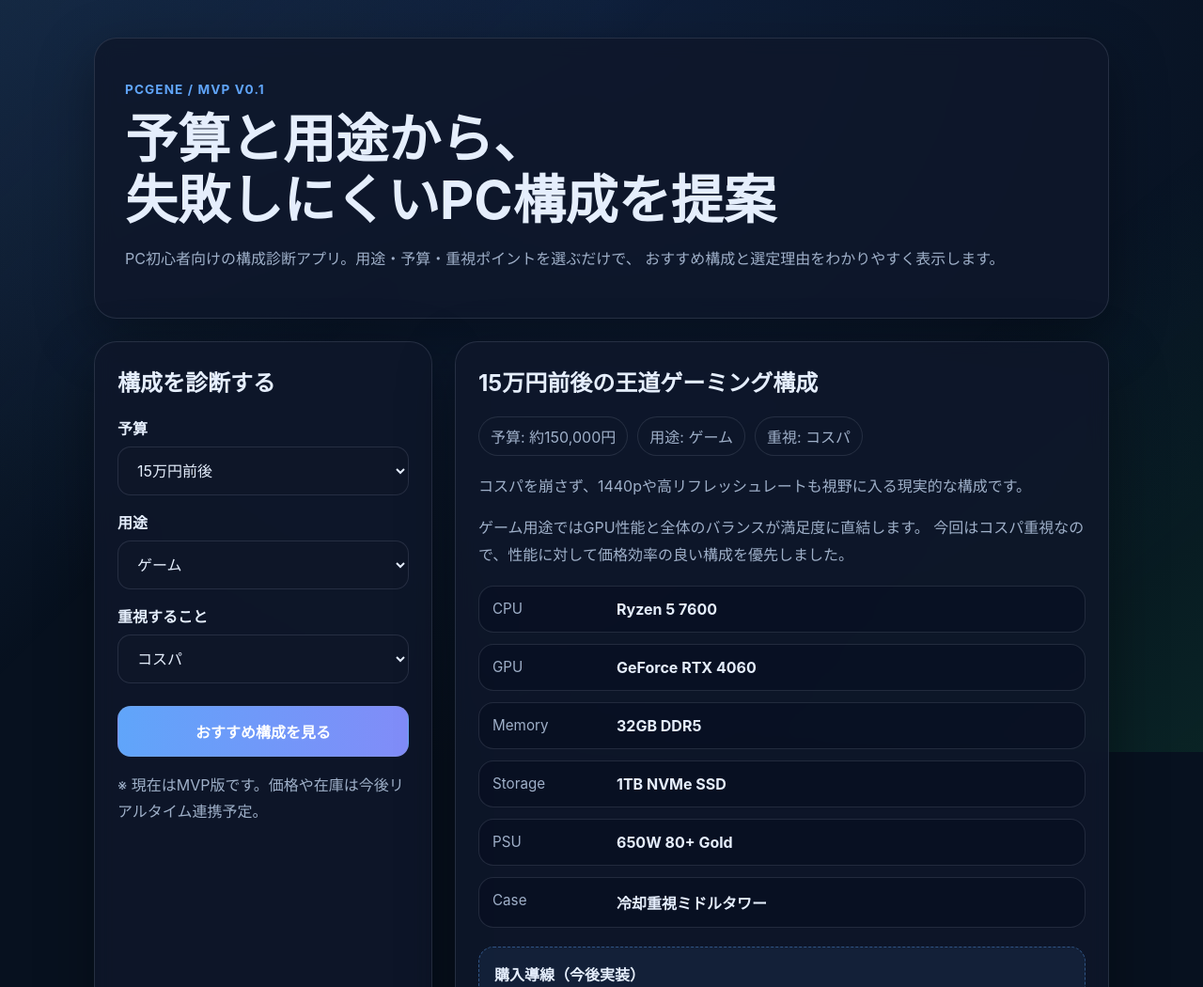
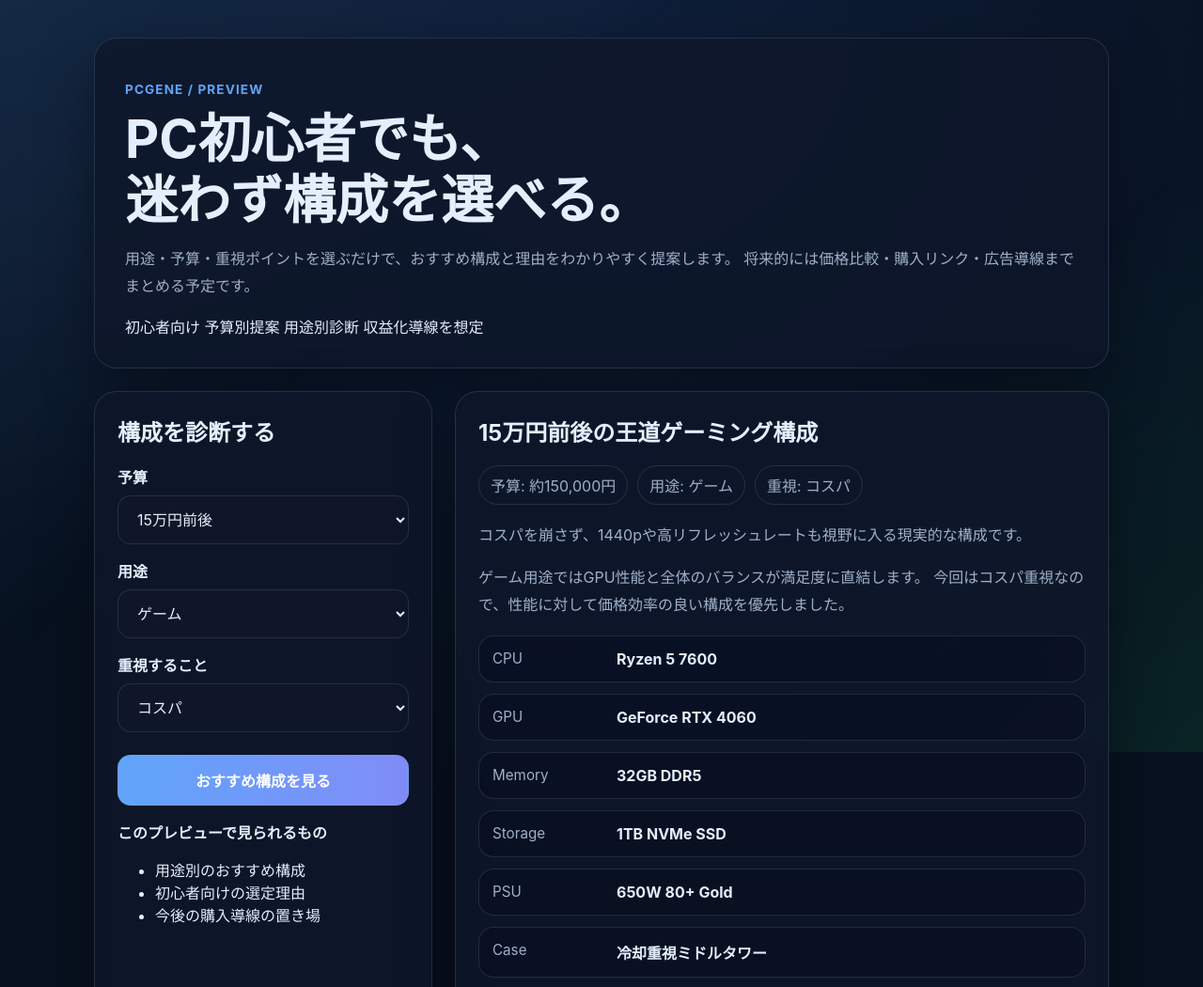
Before and after one commit to stone0141/PCgene, a website: page site/index.html in a window 1280 px wide. Shown: the top 1050 px of the page at 94% size. Drawn offline with Linux system fonts and the light colour scheme.

Commit message:
Add local preview workflow

```diff
--- a/site/index.html
+++ b/site/index.html
@@ -4,18 +4,27 @@
     <meta charset="UTF-8" />
     <meta name="viewport" content="width=device-width, initial-scale=1.0" />
     <title>PCgene - 初心者向けPC構成診断</title>
+    <meta name="description" content="予算と用途を選ぶだけで、初心者向けに失敗しにくいPC構成を提案するPCgeneの試作版。" />
     <link rel="stylesheet" href="./styles.css" />
   </head>
   <body>
     <div class="bg"></div>
     <main class="container">
       <section class="hero card">
-        <p class="eyebrow">PCgene / MVP v0.1</p>
-        <h1>予算と用途から、<br />失敗しにくいPC構成を提案</h1>
-        <p class="lead">
-          PC初心者向けの構成診断アプリ。用途・予算・重視ポイントを選ぶだけで、
-          おすすめ構成と選定理由をわかりやすく表示します。
-        </p>
+        <div class="hero-copy">
+          <p class="eyebrow">PCgene / Preview</p>
+          <h1>PC初心者でも、<br />迷わず構成を選べる。</h1>
+          <p class="lead">
+            用途・予算・重視ポイントを選ぶだけで、おすすめ構成と理由をわかりやすく提案します。
+            将来的には価格比較・購入リンク・広告導線までまとめる予定です。
+          </p>
+          <div class="hero-points">
+            <span>初心者向け</span>
+            <span>予算別提案</span>
+            <span>用途別診断</span>
+            <span>収益化導線を想定</span>
+          </div>
+        </div>
       </section>
 
       <section class="grid">
@@ -55,17 +64,17 @@
 
           <button type="submit">おすすめ構成を見る</button>
 
-          <p class="note">
-            ※ 現在はMVP版です。価格や在庫は今後リアルタイム連携予定。
-          </p>
+          <div class="mini-info">
+            <p><strong>このプレビューで見られるもの</strong></p>
+            <ul>
+              <li>用途別のおすすめ構成</li>
+              <li>初心者向けの選定理由</li>
+              <li>今後の購入導線の置き場</li>
+            </ul>
+          </div>
         </form>
 
-        <section id="result" class="card result-panel">
-          <div class="result-empty">
-            <h2>診断結果</h2>
-            <p>左の条件を選んで、「おすすめ構成を見る」を押してください。</p>
-          </div>
-        </section>
+        <section id="result" class="card result-panel"></section>
       </section>
     </main>
 
```
Also changed, not shown: package.json (added, +10 -0 lines), README.md.
